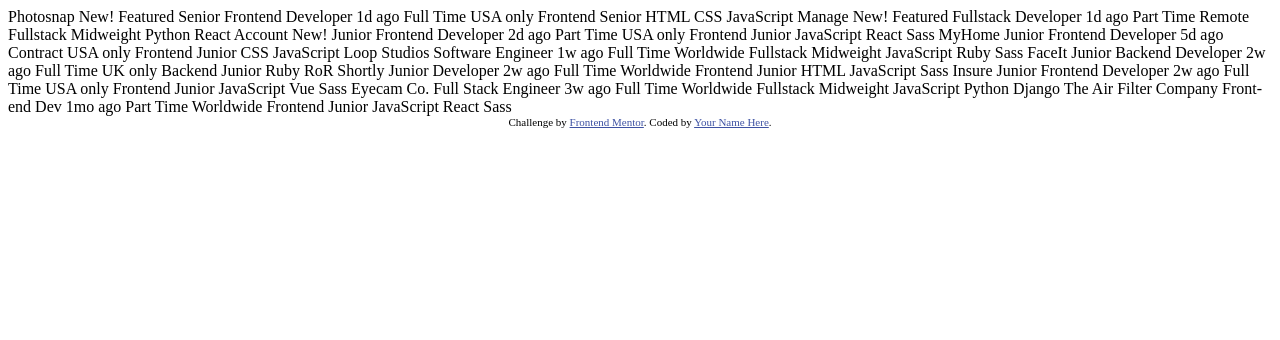
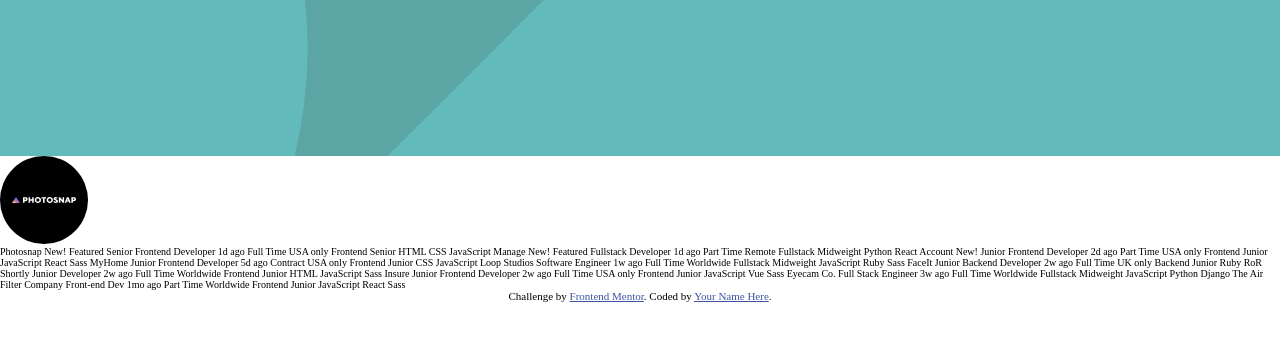
Before and after one commit to wojciech94/Static-Job-Listings, a website: page index.html in a window 1280 px wide. Drawn offline with Linux system fonts and the light colour scheme.

Commit message:
Prepared html structure

```diff
--- a/index.html
+++ b/index.html
@@ -1,20 +1,46 @@
 <!DOCTYPE html>
 <html lang="en">
+
 <head>
   <meta charset="UTF-8">
-  <meta name="viewport" content="width=device-width, initial-scale=1.0"> <!-- displays site properly based on user's device -->
+  <meta name="viewport" content="width=device-width, initial-scale=1.0">
+  <link rel="icon" type="image/png" sizes="32x32" href="./images/favicon-32x32.png">
+  <link rel="preconnect" href="https://fonts.googleapis.com">
+  <link rel="preconnect" href="https://fonts.gstatic.com" crossorigin>
+  <link href="https://fonts.googleapis.com/css2?family=League+Spartan:wght@500;700&display=swap" rel="stylesheet">
+  <link rel="stylesheet" href="./src/css/style.css">
+  <title>Frontend Mentor | Job Listings</title>
+</head>
 
-  <link rel="icon" type="image/png" sizes="32x32" href="./images/favicon-32x32.png">
+<body>
+  <div class="header">
 
-  <title>Frontend Mentor | Job Listings</title>
-
-  <!-- Feel free to remove these styles or customise in your own stylesheet 👍 -->
-  <style>
-    .attribution { font-size: 11px; text-align: center; }
-    .attribution a { color: hsl(228, 45%, 44%); }
-  </style>
-</head>
-<body>
+  </div>
+  <div class="container">
+    <div class="job-item">
+      <img class="job-item__logo" src="./src/img/photosnap.svg" alt="photosnap"></img>
+      <div class="job-item__header">
+        <div class="job-item__header__company"></div>
+        <div class="job-item__header__preference">
+          <div class="job-item__header__preference__default job-item__header__preference__new"></div>
+          <div class="job-item__header__preference__default job-item__header__preference__featured"></div>
+        </div>
+      </div>
+      <p class="job-item__role"></p>
+      <div class="job-item__details">
+        <div class="job-item__details--element job-item__details--create-time"></div>
+        <div class="job-item__details--element job-item__details--contract"></div>
+        <div class="job-item__details--element job-item__details--location"></div>
+      </div>
+      <div class="job-item__tools">
+        <div class="job-item__tools--element"></div>
+        <div class="job-item__tools--element"></div>
+        <div class="job-item__tools--element"></div>
+        <div class="job-item__tools--element"></div>
+        <div class="job-item__tools--element"></div>
+      </div>
+    </div>
+  </div>
   <!-- Item Start -->
   Photosnap
   New!
@@ -190,4 +216,5 @@
     Coded by <a href="#">Your Name Here</a>.
   </div>
 </body>
+
 </html>
--- /dev/null
+++ b/src/css/style.css
@@ -0,0 +1,36 @@
+*,
+*::before,
+*::after {
+  box-sizing: border-box;
+  margin: 0;
+  padding: 0;
+}
+
+html {
+  font-size: 62.5%;
+  font-family: serif;
+}
+
+body {
+  width: 100%;
+  height: 100%;
+}
+body .header {
+  background-color: #5ca5a5;
+  height: 156px;
+  background-image: url("../img/bg-header-mobile.svg");
+  background-position: center;
+  background-size: cover;
+  background-repeat: no-repeat;
+}
+
+.attribution {
+  font-size: 11px;
+  text-align: center;
+}
+
+.attribution a {
+  color: hsl(228deg, 45%, 44%);
+}
+
+/*# sourceMappingURL=style.css.map */
```
Also changed, not shown: package.json (added, +28 -0 lines), src/img/account.svg (renamed from images/account.svg), src/img/bg-header-desktop.svg (renamed from images/bg-header-desktop.svg), src/img/bg-header-mobile.svg (renamed from images/bg-header-mobile.svg), src/img/eyecam-co.svg (renamed from images/eyecam-co.svg), src/img/faceit.svg (renamed from images/faceit.svg), src/img/favicon-32x32.png (renamed from images/favicon-32x32.png), src/img/icon-remove.svg (renamed from images/icon-remove.svg), src/img/insure.svg (renamed from images/insure.svg), src/img/loop-studios.svg (renamed from images/loop-studios.svg), src/img/manage.svg (renamed from images/manage.svg), src/img/myhome.svg (renamed from images/myhome.svg), src/img/photosnap.svg (renamed from images/photosnap.svg), src/img/shortly.svg (renamed from images/shortly.svg), 1 more files, 3 other files.
